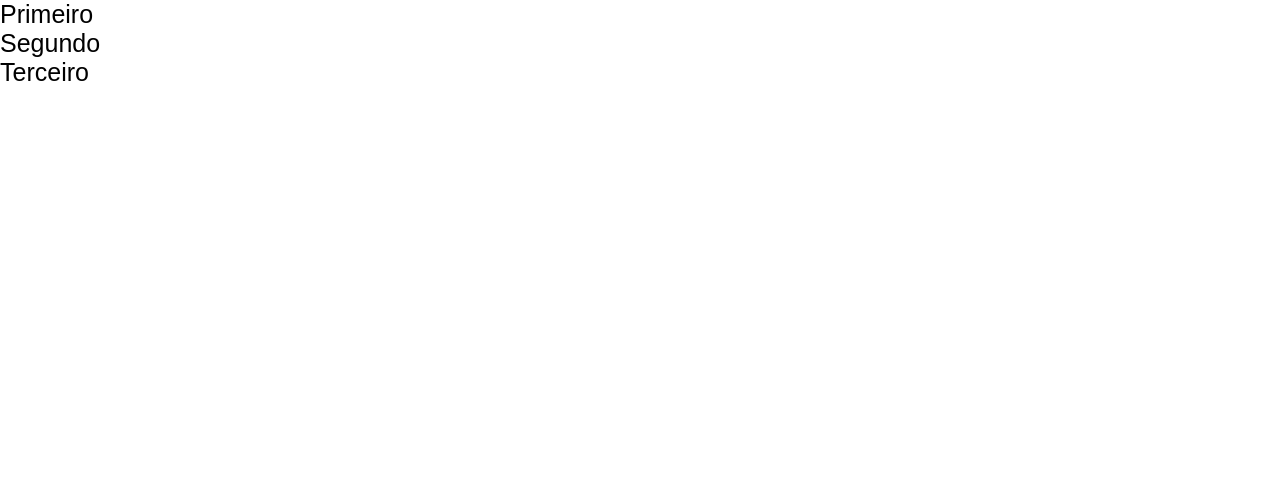
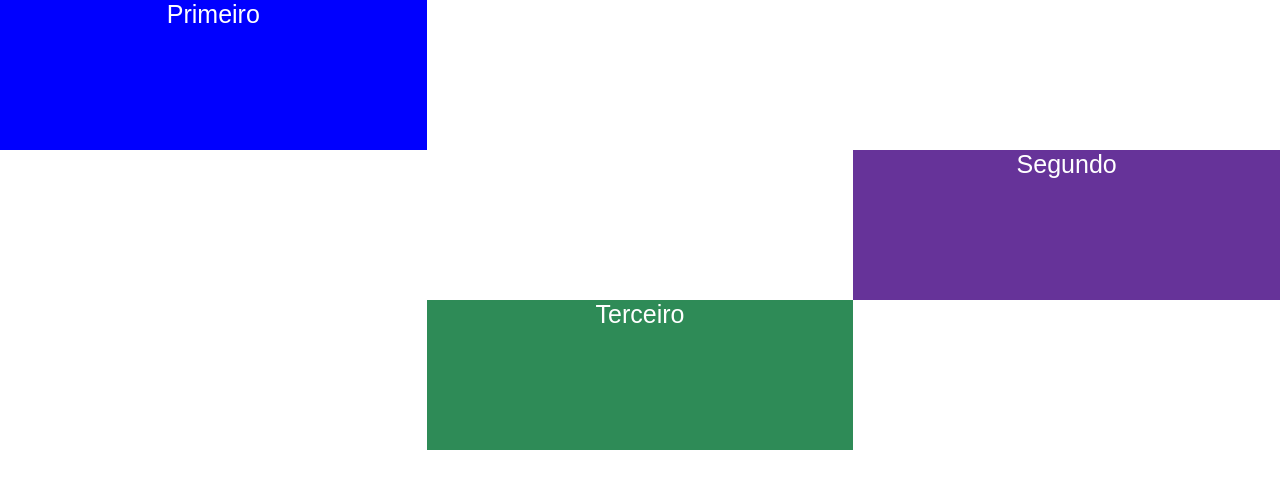
Before and after one commit to Manoo-vala/Css-Practice, a plain HTML site: page CSS3-DisplayBlock/index.html in a window 1280 px wide. Drawn offline with Linux system fonts and the light colour scheme.

Commit message:
adiciona o conteudo desenvolvido

```diff
--- a/CSS3-DisplayBlock/index.css
+++ b/CSS3-DisplayBlock/index.css
@@ -1,19 +1,25 @@
 .example {
+  color: #FFF;
   text-align: center;
 }
 
 .example-item {
-  display: inline;
+  display: block;
+  width: 33.333%;
+  height: 150px;
 }
 
-.example-item-first {
+.example-item_first {
   background-color: blue;
 }
 
-.example-item-second {
+.example-item_second {
   background-color: rebeccapurple;
+  margin-left: auto;
 }
 
-.example-item-third {
+.example-item_third {
   background-color: seagreen;
+  margin-left: auto;
+  margin-right: auto;
 }
--- a/CSS3-DisplayBlock/index.html
+++ b/CSS3-DisplayBlock/index.html
@@ -9,10 +9,10 @@
   <link rel="stylesheet" href="index.css">
 </head>
 <body>
-  <ul class="exemple">
-    <li class="exemple-item exemple-item-first">Primeiro</li>
-    <li class="exemple-item exemple-item-second">Segundo</li>
-    <li class="exemple-item exemple-item-third">Terceiro</li>
+  <ul class="example">
+    <li class="example-item example-item_first">Primeiro</li>
+    <li class="example-item example-item_second">Segundo</li>
+    <li class="example-item example-item_third">Terceiro</li>
   </ul>
 </body>
 </html>
```
